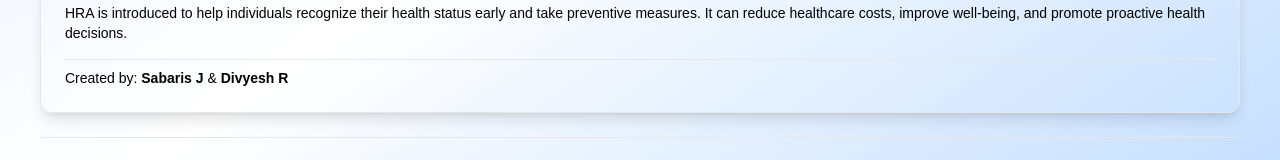
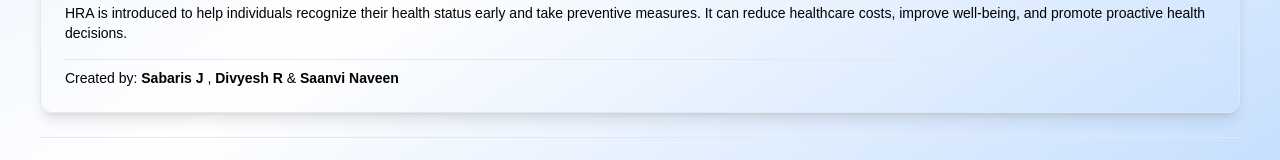
Before and after one commit to Atman-V/health-risk-assesment, a React (Create React App) app: page / in a window 1280 px wide. Both pictures are taken after a click on the button "ℹ️ Info". Shown: the part 603-763 px from the top of the page. Built offline with nearby package versions, Linux system fonts and the light colour scheme.

Commit message:
Update App.js

```diff
--- a/src/App.js
+++ b/src/App.js
@@ -339,7 +339,7 @@ function App() {
           HRA is introduced to help individuals recognize their health status early and take preventive measures. It can reduce healthcare costs, improve well-being, and promote proactive health decisions.
         </p>
         <div className="border-t pt-2 text-sm text-lightText">
-          Created by: <strong>Sabaris J</strong> & <strong>Divyesh R</strong>
+          Created by: <strong>Sabaris J</strong> , <strong>Divyesh R</strong> & <strong>Saanvi Naveen</strong>
         </div>
       </div>
     )}
```
